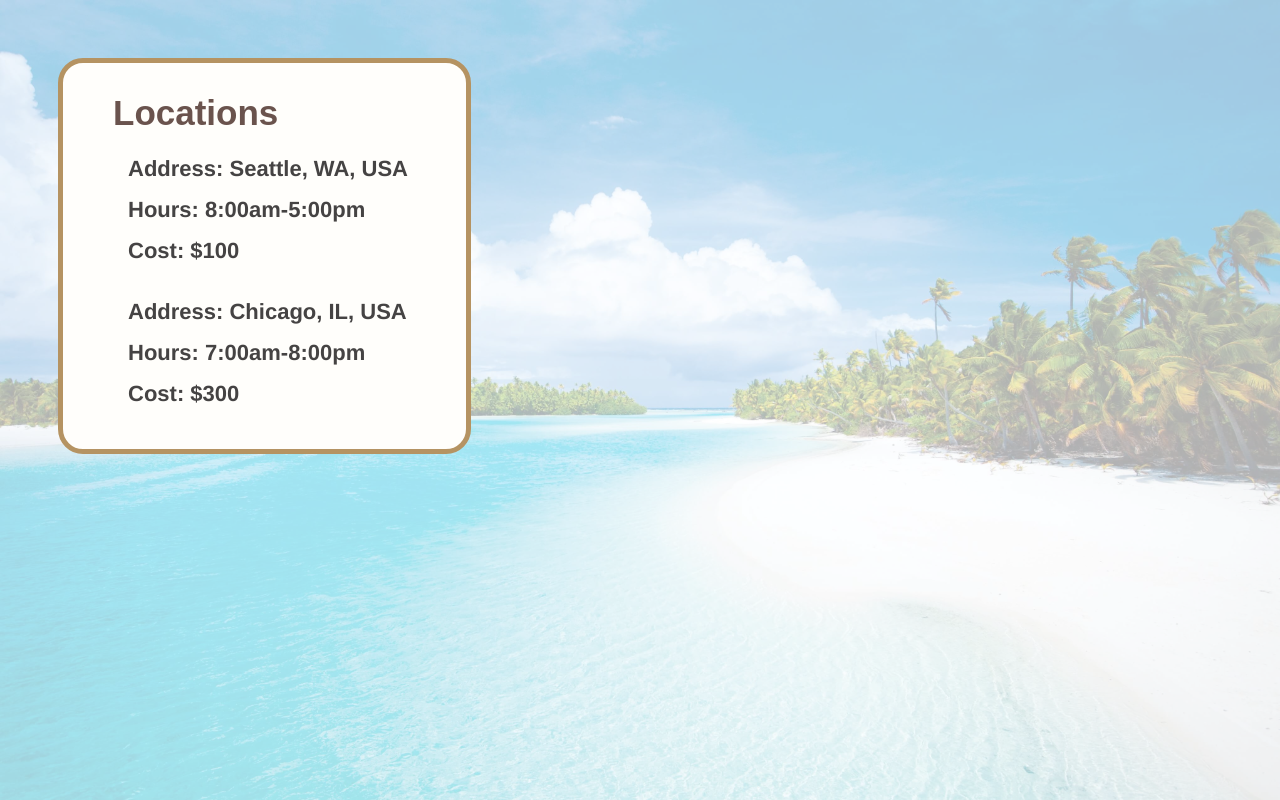
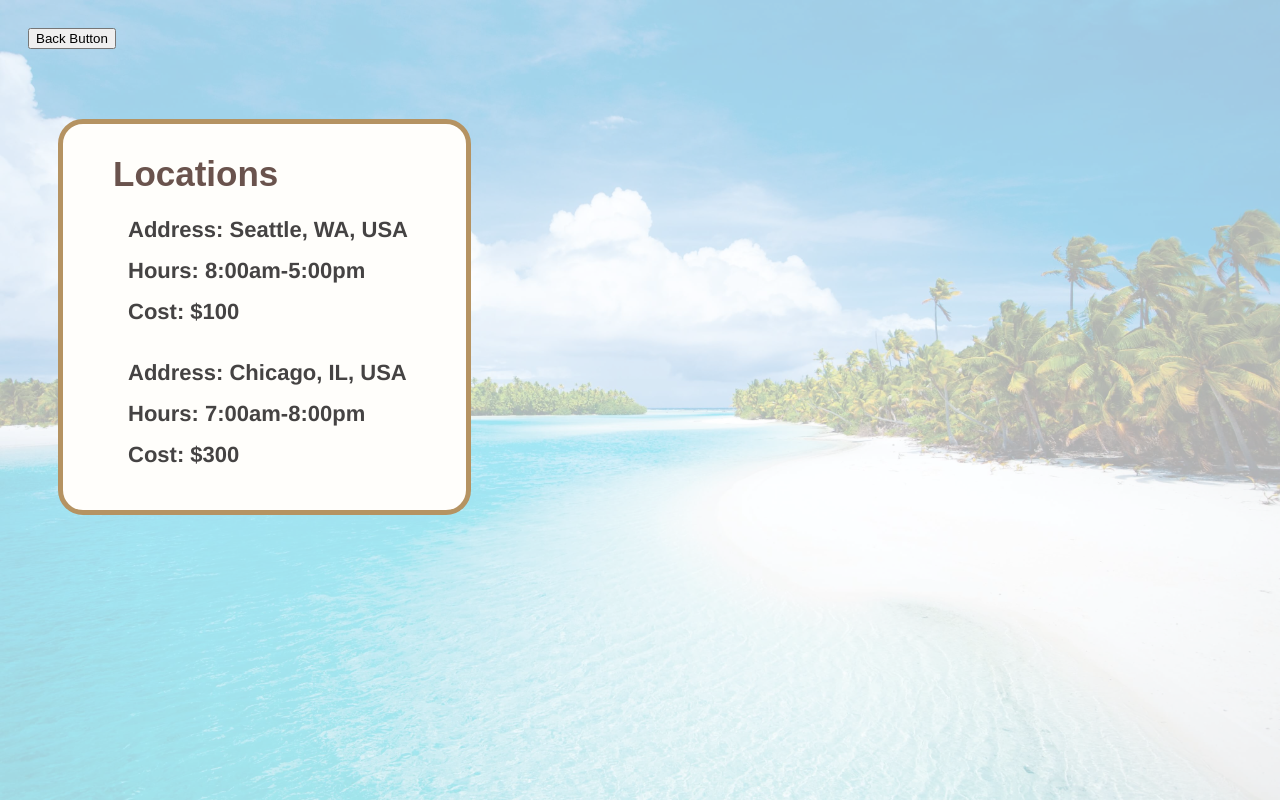
Before and after one commit to Thomas26948/MLH_New_Hack, a React (Create React App) app: page / in a window 1280 px wide. Both pictures are taken after typing "Sample", "Sample" into the empty fields and a click on the button "Submit". Built offline with nearby package versions, Linux system fonts and the light colour scheme; a web font is replaced by a local one.

Commit message:
Add Back Button

```diff
--- a/src/App.js
+++ b/src/App.js
@@ -21,6 +21,10 @@ function App() {
     console.log(`location: ${location}`)
     console.log(`time: ${time}`)
     console.log(`price: ${price}`)
+  }
+
+  const goToHomePage = () => {
+    setPage('home')
   }
 
   const getActivityReq = (activity) => {
@@ -62,6 +66,7 @@ function App() {
           </div>
         :
           <div>
+            <button onClick={goToHomePage}>Back Button</button>
             <PlaceList places={places}/>
           </div>
       }
```
